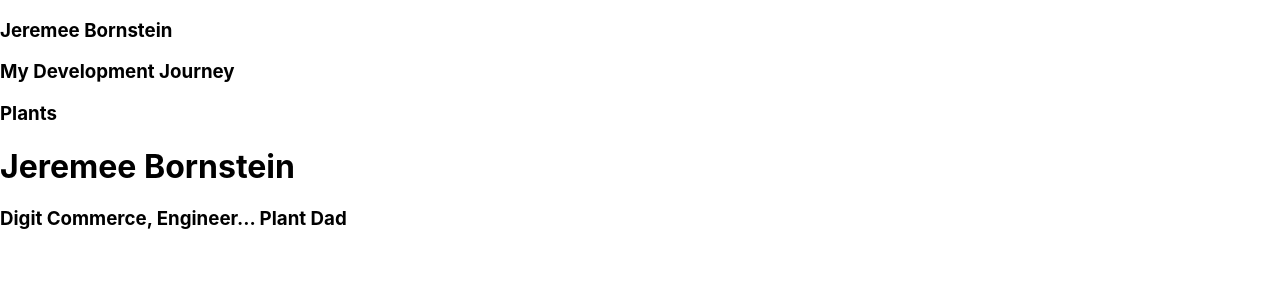
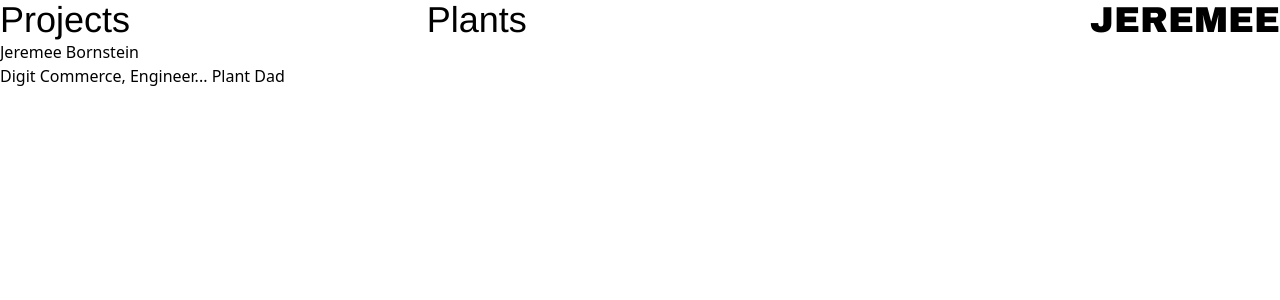
Before and after one commit to JLB2137/personal-site, a Next.js app: page / in a window 1280 px wide. Shown: the top 300 px of the page. Built offline with nearby package versions, Linux system fonts and the light colour scheme.

Commit message:
added tailwind functionality for built in CSS. Need to additionally add animation. Also made adjustments to navbar to utilize grid

```diff
--- a/components/nav.tsx
+++ b/components/nav.tsx
@@ -2,16 +2,22 @@ import Link from 'next/link'
 
 const Nav = () => {
     return (
-        <div className='Nav'>
-            <Link href="/">
-                <h3>Jeremee Bornstein</h3>
-            </Link>
-            <Link href="/devjourney">
-                <h3>My Development Journey</h3>
-            </Link>
-            <Link href="/hobbies/plants">
-                <h3>Plants</h3>
-            </Link>
+        <div className="font-header font-light text-4xl grid grid-cols-3">
+            <div className='justify-start'>
+                <Link href="/devjourney">
+                    <h3>Projects</h3>
+                </Link>
+            </div>
+            <div>
+                <Link href="/hobbies/plants">
+                    <h3>Plants</h3>
+                </Link>
+            </div>
+            <div className="font-name justify-self-end" >
+                <Link href="/">
+                    <h1 className="before:content-['JEREMEE'] hover:before:content-['JEREMEEEEEEE']"></h1>
+                </Link>
+            </div>
         </div>
     )
   }
--- a/package.json
+++ b/package.json
@@ -15,8 +15,11 @@
   "devDependencies": {
     "@types/node": "17.0.15",
     "@types/react": "17.0.39",
+    "autoprefixer": "^10.4.2",
     "eslint": "8.8.0",
     "eslint-config-next": "12.0.10",
+    "postcss": "^8.4.6",
+    "tailwindcss": "^3.0.19",
     "typescript": "4.5.5"
   }
 }
--- /dev/null
+++ b/postcss.config.js
@@ -0,0 +1,6 @@
+module.exports = {
+  plugins: {
+    tailwindcss: {},
+    autoprefixer: {},
+  },
+}
--- a/styles/globals.css
+++ b/styles/globals.css
@@ -1,9 +1,11 @@
+@tailwind base;
+@tailwind components;
+@tailwind utilities;
+
 html,
 body {
   padding: 0;
   margin: 0;
-  font-family: -apple-system, BlinkMacSystemFont, Segoe UI, Roboto, Oxygen,
-    Ubuntu, Cantarell, Fira Sans, Droid Sans, Helvetica Neue, sans-serif;
 }
 
 a {
@@ -14,3 +16,7 @@ a {
 * {
   box-sizing: border-box;
 }
+
+.nameHeader {
+  font-weight: lighter;
+}
--- /dev/null
+++ b/styles/nav.css
@@ -0,0 +1,3 @@
+.nameHeader {
+    font-weight: lighter;
+}
--- /dev/null
+++ b/tailwind.config.js
@@ -0,0 +1,12 @@
+module.exports = {
+  content: ["./pages/**/*.{js,ts,jsx,tsx}",
+  "./components/**/*.{js,ts,jsx,tsx}",],
+  theme: {
+    fontFamily: {
+      "header": ["Helvetica"],
+      "name": ["Arial Black,Arial Bold,Gadget,sans-serif; "]
+    },
+    extend: {},
+  },
+  plugins: [],
+}
```
Also changed, not shown: 1 other file (tests, documents, lock files or other folders).
